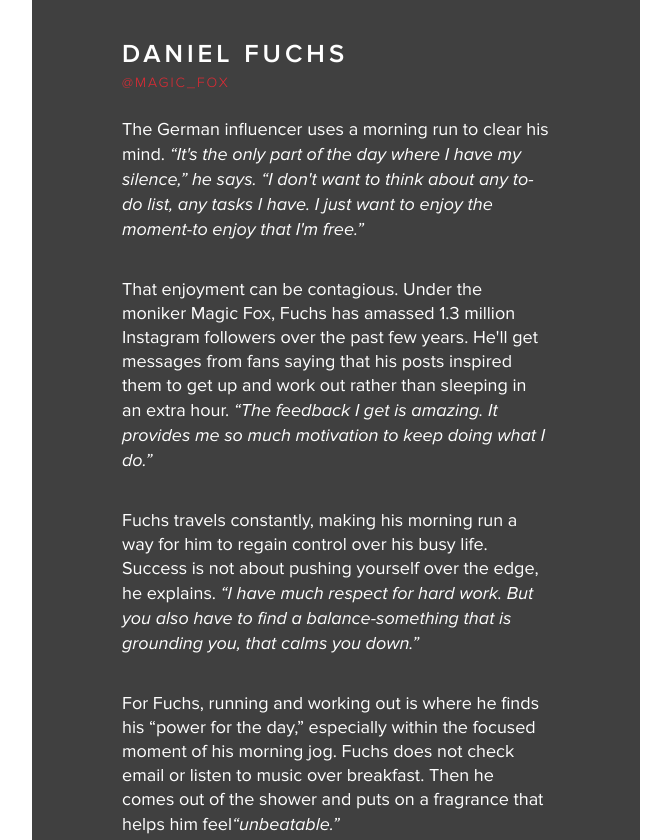
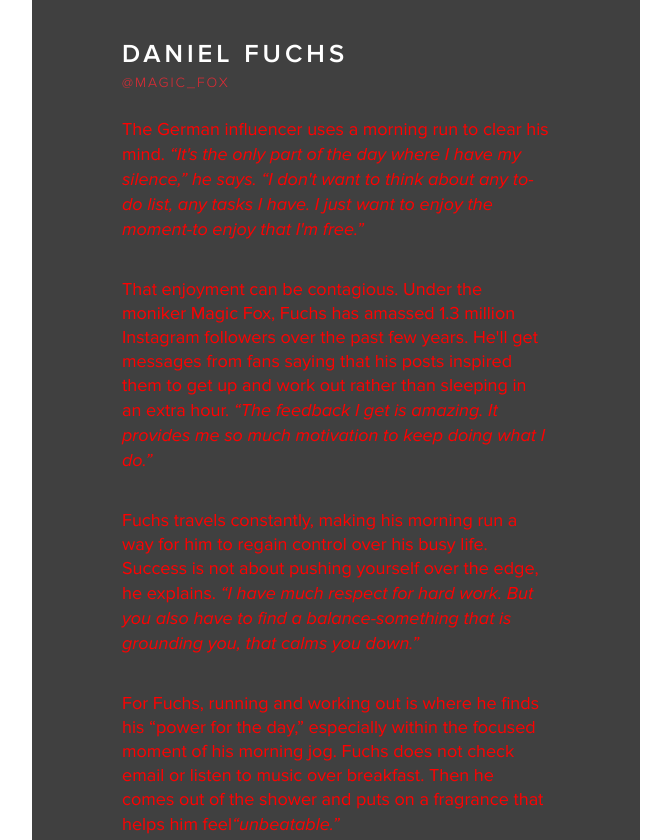
Before and after one commit to whyisjake/alpha-brand-lab, a website: page projects/prada-lunarosa/public/index.html in a window 1280 px wide. Shown: the part 1318-2158 px from the top of the page, without its empty margins (304-975 px from the left). Drawn offline with nearby package versions, Linux system fonts and the light colour scheme; a script that the page names is missing.

```diff
--- a/projects/prada-lunarosa/public/sass/main.scss
+++ b/projects/prada-lunarosa/public/sass/main.scss
@@ -406,7 +406,8 @@
 			line-height: 24px;
 			font-weight:300;
 			font-family: 'Proxima-Regular', 'Proxima-Light', 'Montserrat', sans-serif;
-			color:white;
+			color:red;
+			//color:white;
 			margin-bottom:2em;
 			>em{
 				font-family: 'Proxima-Regular-Italic', 'Proxima-Light', 'Montserrat', sans-serif;
```
Also changed, not shown: projects/prada-lunarosa/public/css/main.css.
